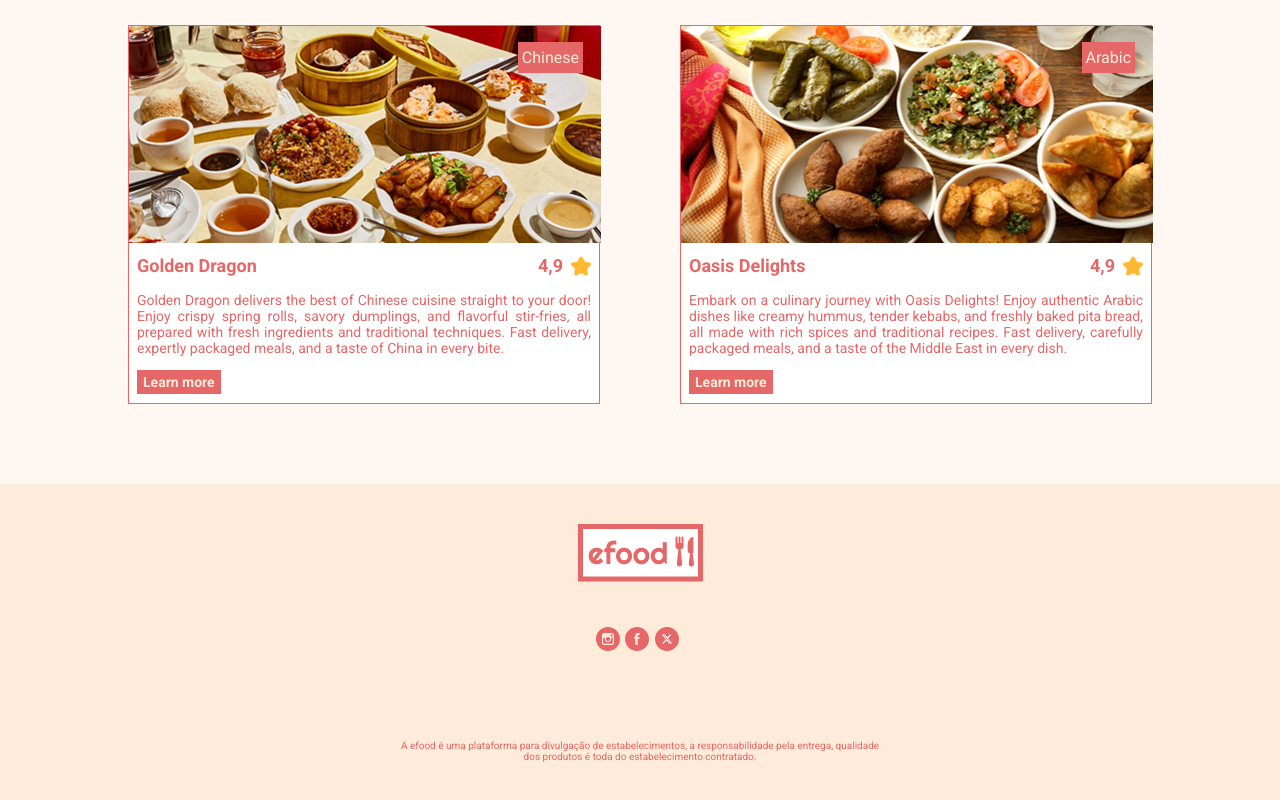
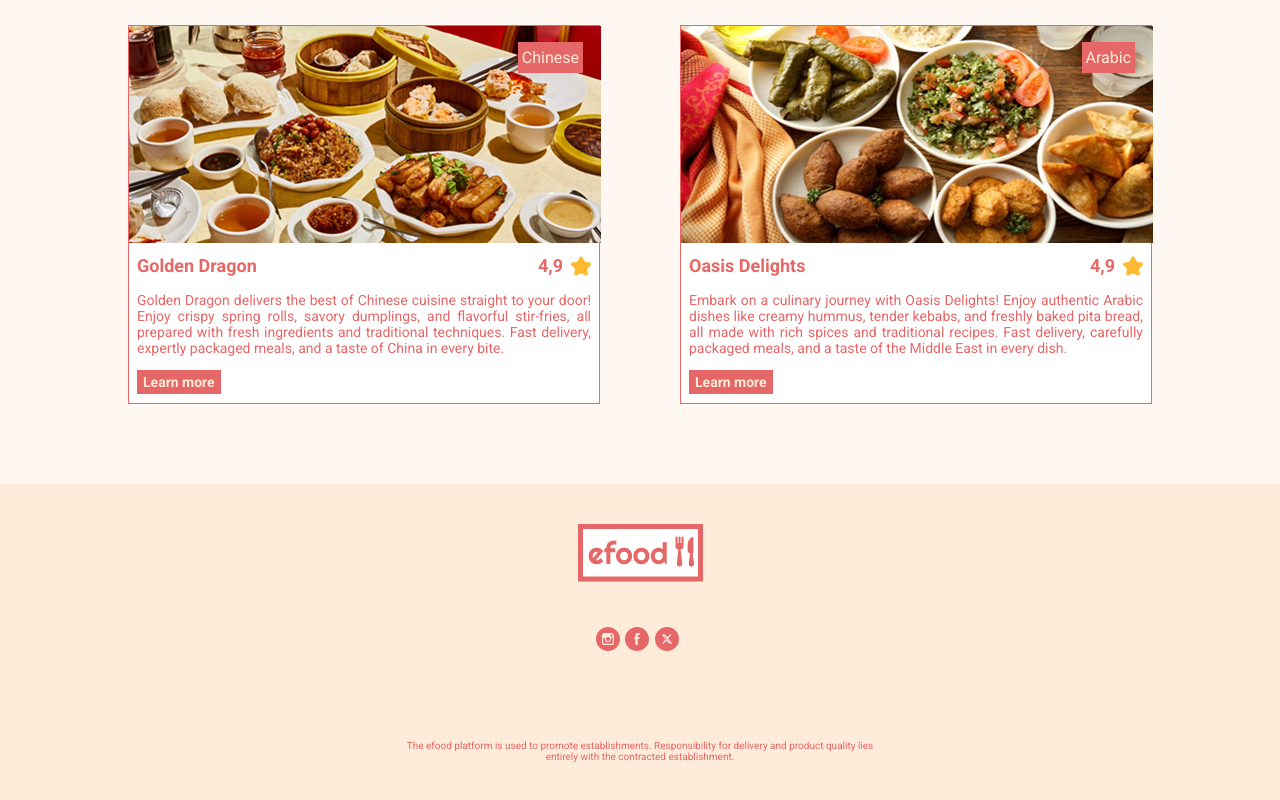
Before and after one commit to GustavoKasaki/gmk-efood, a React (Create React App) app: page / in a window 1280 px wide. Shown: the part 1339-2139 px from the top of the page. Built offline with nearby package versions, Linux system fonts and the light colour scheme.

Commit message:
{chore} updated translation

```diff
--- a/src/components/Footer/index.tsx
+++ b/src/components/Footer/index.tsx
@@ -35,9 +35,9 @@ const Footer = () => (
         </FooterLink>
       </FooterLinks>
       <FooterDisclaimer>
-        A efood é uma plataforma para divulgação de estabelecimentos, a
-        responsabilidade pela entrega, qualidade dos produtos é toda do
-        estabelecimento contratado.
+        The efood platform is used to promote establishments. Responsibility for
+        delivery and product quality lies entirely with the contracted
+        establishment.
       </FooterDisclaimer>
     </div>
   </FooterBar>
```
